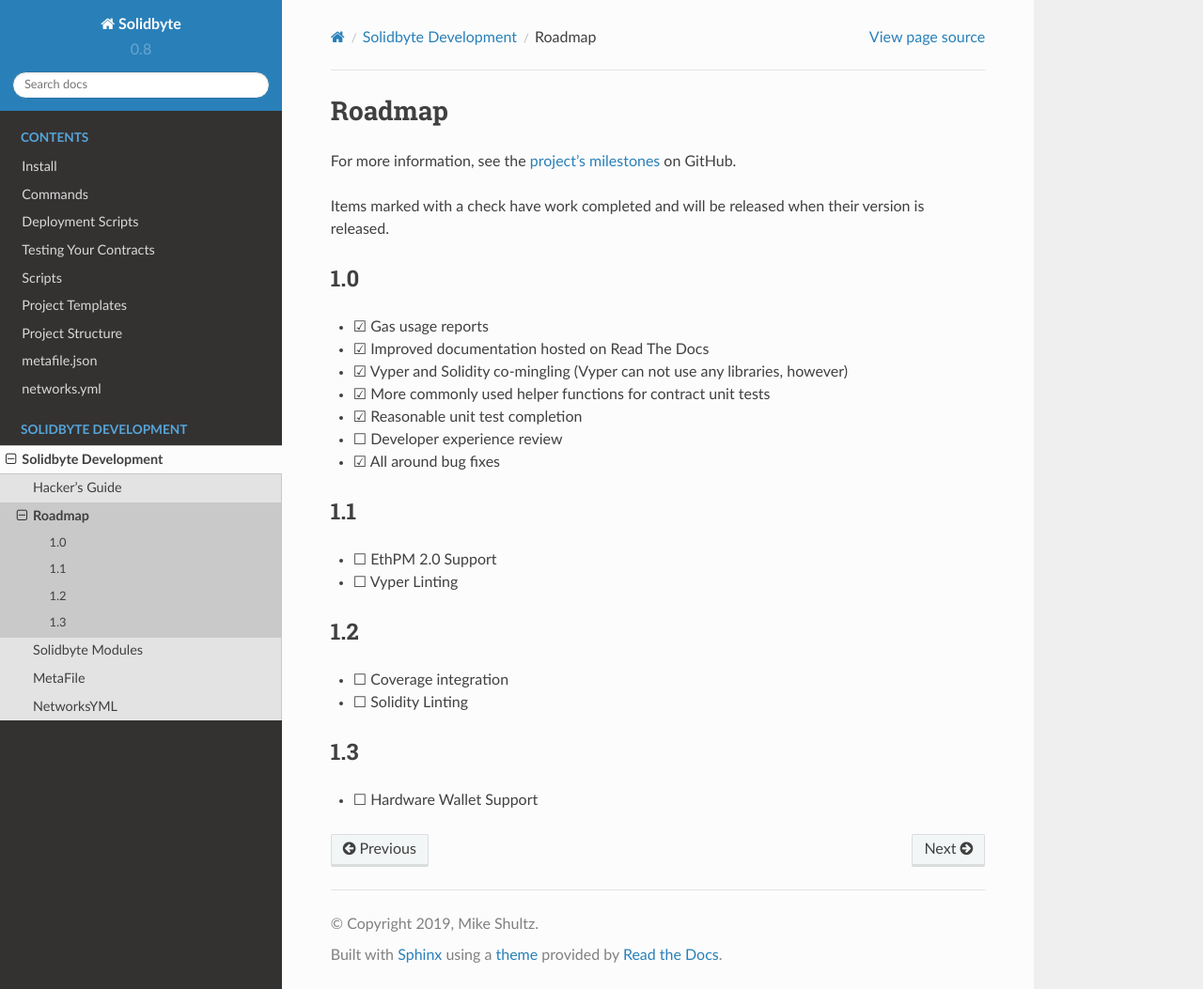
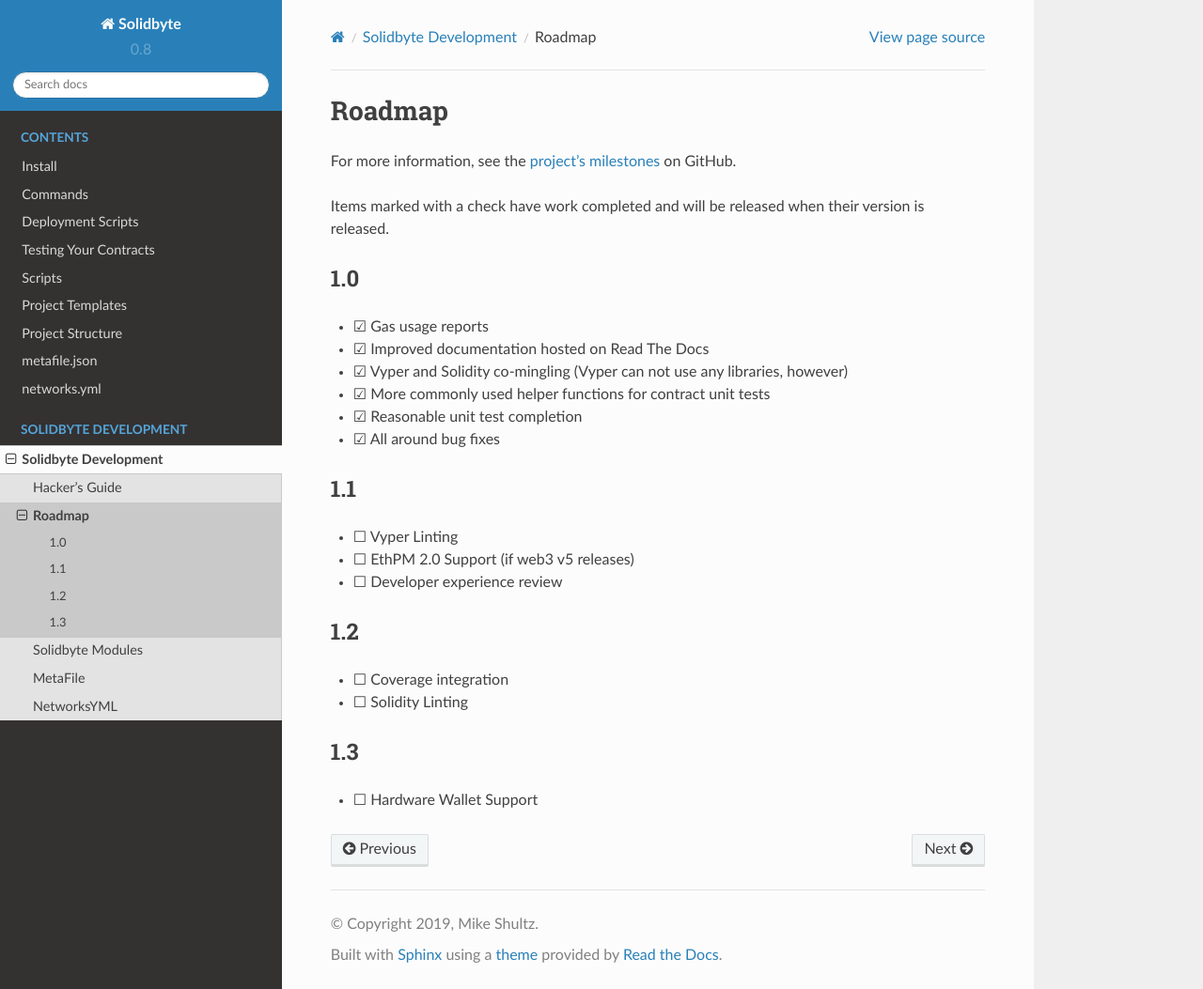
Before and after one commit to mikeshultz/solidbyte, a Sphinx documentation site: the page built from docs/devel/roadmap.rst, in a window 1280 px wide and 1053 px high. Shown: the whole window at 94% size. Built offline with Sphinx 7.4.7 and the Read the Docs theme 2.0.0, drawn with Linux system fonts in a browser that asks for light colours.

Commit message:
moved devex review to 1.0 and added web3 v5 stipulation to ethpm 2.0 support

```diff
--- a/docs/devel/roadmap.rst
+++ b/docs/devel/roadmap.rst
@@ -17,15 +17,15 @@
 - ☑ Vyper and Solidity co-mingling (Vyper can not use any libraries, however)
 - ☑ More commonly used helper functions for contract unit tests
 - ☑ Reasonable unit test completion
-- ☐ Developer experience review
 - ☑ All around bug fixes
 
 ***
 1.1
 ***
 
-- ☐ EthPM 2.0 Support
 - ☐ Vyper Linting
+- ☐ EthPM 2.0 Support (if web3 v5 releases)
+- ☐ Developer experience review
 
 ***
 1.2
```
